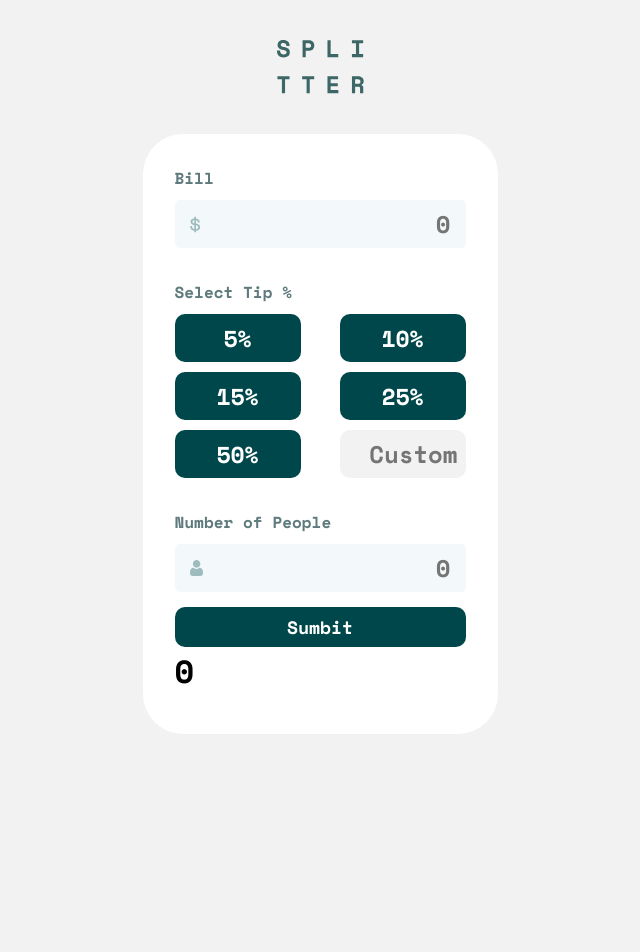
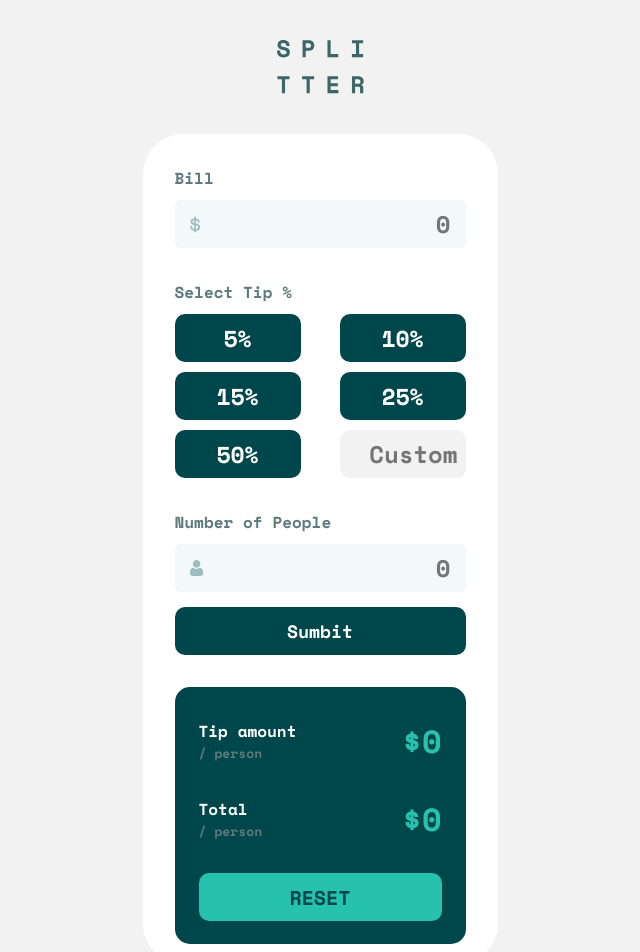
Before and after one commit to Datodia/tip-calculator, a React (Create React App) app: page / in a window 1280 px wide. Shown: the top 952 px of the page, without its empty margins (320-960 px from the left). Before the commit the page ends 800 px from the top, so only its background shows below. Built offline with nearby package versions, Linux system fonts and the light colour scheme.

Commit message:
feat: add result page with functionality

```diff
--- a/src/App.css
+++ b/src/App.css
@@ -6,40 +6,18 @@
 
 .main-div {
   width: 355px;
-  height: 600px;
+  height: 830px;
   margin: auto;
   background-color: var(--white);
   border-radius: 40px;
   padding: 32px;
 }
 
-.container .main-div .calc .bill h1,
-.container .main-div .calc .tip h1 {
-  font-size: 16px;
-  color: var(--grey);
-  margin-bottom: 10px;
+.result {
+  margin-top: 32px;
+  border-radius: 15px;
+  width: 291px;
+  height: 257px;
+  background-color: var(--green);
+  padding: 30px 24px 24px 24px;
 }
-
-
-
-.container .main-div .calc .input {
-  width: 311px;
-  height: 48px;
-  background-color: #F3F9FA;
-  border-radius: 5px;
-  display: flex;
-  align-items: center;
-  justify-content: space-between;
-  padding: 0 15px;
-}
-
-.container .main-div .calc .input input {
-  height: 100%;
-  width: 100%;
-  font-family: 'Space Mono';
-  font-size: 24px;
-  color: var(--green);
-  text-align: end;
-  border: none;
-  background: none;
-}
--- a/src/App.js
+++ b/src/App.js
@@ -2,12 +2,16 @@ import { useState } from 'react';
 import './App.css';
 import { Button } from './components/Button/Button';
 import { Input } from './components/Input/Input'
+import { Person } from './components/Person/Person';
+import { Reset } from './components/Reset/Reset';
 import { Submit } from './components/Sumbit/Submit';
+import { Total } from './components/Total/Total';
 
 function App() {
-  const [bill, setBill] = useState(0)
+  const [bill, setBill] = useState("")
   const [person, setPerson] = useState(null)
   const [percent, setPercent] = useState(0)
+  const [amount, setAmount] = useState(0.00)
   const [result, setResult] = useState(0)
 
   const billChange = (e) => {
@@ -22,14 +26,16 @@ function App() {
     <div className="container">
       <div className='title'><img src='assets/logo.svg' /></div>
       <div className='main-div'>
-
-        <Input name={'Bill'} img={'assets/dollar.svg'} handleChange={billChange} />
-        <Button setPercent={setPercent} />
-        <Input name={'Number of People'} img={'assets/person.svg'} handleChange={personChange} error="Can't be zero" person={person} />
-        <Submit bill={bill} person={person} setResult={setResult} percent={percent} setPerson={setPerson} />
-
+        <div>
+          <Input name={'Bill'} img={'assets/dollar.svg'} handleChange={billChange} value={bill} />
+          <Button setPercent={setPercent} />
+          <Input name={'Number of People'} img={'assets/person.svg'} handleChange={personChange} error="Can't be zero" person={person} value={person} />
+          <Submit bill={bill} person={person} setResult={setResult} percent={percent} setPerson={setPerson} setAmount={setAmount} />
+        </div>
         <div className='result' >
-          <h1>{result}</h1>
+          <Person amount={amount} />
+          <Total result={result} />
+          <Reset setAmount={setAmount} setResult={setResult} setBill={setBill} setPerson={setPerson} setPercent={setPercent} />
         </div>
       </div>
     </div>
--- a/src/components/Button/Button.module.css
+++ b/src/components/Button/Button.module.css
@@ -16,15 +16,20 @@
     border-radius: 10px;
 }
 
+/* .active {
+    background-color: var(--focus);
+    color: var(--green);
+} */
+
 .button:hover {
     background-color: var(--hover);
     color: var(--green);
 }
 
-.button:focus {
+/* .button:focus {
     background-color: var(--focus);
     color: var(--green);
-}
+} */
 
 .wrapper input {
     width: 126px;
--- a/src/components/Input/Input.js
+++ b/src/components/Input/Input.js
@@ -1,19 +1,22 @@
 import React from 'react'
 import styles from './Input.module.css'
 
-export const Input = ({ name, img, handleChange, error, person }) => {
+export const Input = ({ name, img, handleChange, error, person, value }) => {
+
+
 
     return (
         <div>
             <div className={styles.titleDiv}>
                 <h1 className={styles.title}>{name}</h1>
-                {person === 0 ? <h1 className={styles.error}>{error}</h1> : null}
+                {person == 0 ? <h1 className={styles.error}>{error}</h1> : null}
+                {/* <h1 className={styles.error}>{error}</h1> */}
             </div>
 
             <div className={styles.wrapper}>
                 <img src={img} className={styles.img} />
-                <input placeholder="0" type="number" onChange={handleChange} />
+                <input placeholder="0" type="number" onChange={handleChange} value={value} />
             </div>
-        </div>
+        </div >
     )
 }
--- /dev/null
+++ b/src/components/Person/Person.js
@@ -0,0 +1,14 @@
+import React from 'react'
+import styles from './Person.module.css'
+
+export const Person = ({ amount }) => {
+    return (
+        <div className={styles.wrapper}>
+            <div className={styles.title}>
+                <h1>Tip amount</h1>
+                <p>/ person</p>
+            </div>
+            <h1>${amount}</h1>
+        </div>
+    )
+}
--- /dev/null
+++ b/src/components/Person/Person.module.css
@@ -0,0 +1,20 @@
+.wrapper {
+    display: flex;
+    justify-content: space-between;
+    align-items: center;
+}
+
+.title h1 {
+    font-size: 16px;
+    color: var(--white);
+}
+
+.title p {
+    font-size: 13px;
+    color: var(--grey);
+}
+
+h1 {
+    font-size: 32px;
+    color: var(--focus);
+}
--- /dev/null
+++ b/src/components/Reset/Reset.js
@@ -0,0 +1,19 @@
+import React from 'react'
+import styles from './Reset.module.css'
+
+export const Reset = ({ setAmount, setResult, setBill, setPerson, setPercent }) => {
+
+    const handleClick = () => {
+        setAmount(0.00)
+        setResult(0.00)
+        setBill("")
+        setPerson("")
+        setPercent(0)
+    }
+
+    return (
+        <div className={styles.wrapper}>
+            <button onClick={handleClick}>RESET</button>
+        </div>
+    )
+}
--- /dev/null
+++ b/src/components/Reset/Reset.module.css
@@ -0,0 +1,26 @@
+.wrapper {
+    height: 48px;
+    margin-top: 30px;
+    display: flex;
+    justify-content: center;
+    align-items: center;
+}
+
+button {
+    height: 100%;
+    width: 260px;
+    border: none;
+    font-family: 'Space mono';
+    font-size: 20px;
+    background-color: var(--focus);
+    color: var(--green);
+    border-radius: 10px;
+}
+
+button:hover {
+    background-color: var(--hover);
+}
+
+button:focus {
+    background-color: var(--disable);
+}
--- a/src/components/Sumbit/Submit.js
+++ b/src/components/Sumbit/Submit.js
@@ -1,13 +1,17 @@
 import React from 'react'
 import styles from './Submit.module.css'
 
-export const Submit = ({ bill, person, setResult, percent, setPerson }) => {
+export const Submit = ({ bill, person, setResult, percent, setPerson, setAmount }) => {
+
+    let tip = (((bill * percent) / 100) / person)
+
     const handleClick = () => {
         if (person == null) {
             setPerson(0)
         }
-        if (person !== null && person !== 0) {
-            setResult(bill + person + percent)
+        if (person !== null && person !== 0 && person !== "") {
+            setAmount(Number.parseFloat(tip).toFixed(2))
+            setResult(Number.parseFloat(((bill / person) + tip)).toFixed(2))
         }
 
     }
--- a/src/components/Sumbit/Submit.module.css
+++ b/src/components/Sumbit/Submit.module.css
@@ -1,7 +1,7 @@
 .button {
     width: 100%;
     margin-top: 15px;
-    height: 40px;
+    height: 48px;
     border: none;
     color: var(--white);
     font-size: 18px;
--- /dev/null
+++ b/src/components/Total/Total.js
@@ -0,0 +1,14 @@
+import React from 'react'
+import styles from './Total.module.css'
+
+export const Total = ({ result }) => {
+    return (
+        <div className={styles.wrapper}>
+            <div className={styles.title}>
+                <h1>Total</h1>
+                <p>/ person</p>
+            </div>
+            <h1>${result}</h1>
+        </div>
+    )
+}
--- /dev/null
+++ b/src/components/Total/Total.module.css
@@ -0,0 +1,21 @@
+.wrapper {
+    display: flex;
+    justify-content: space-between;
+    align-items: center;
+    margin-top: 30px;
+}
+
+.title h1 {
+    font-size: 16px;
+    color: var(--white);
+}
+
+.title p {
+    font-size: 13px;
+    color: var(--grey);
+}
+
+h1 {
+    font-size: 32px;
+    color: var(--focus);
+}
```
